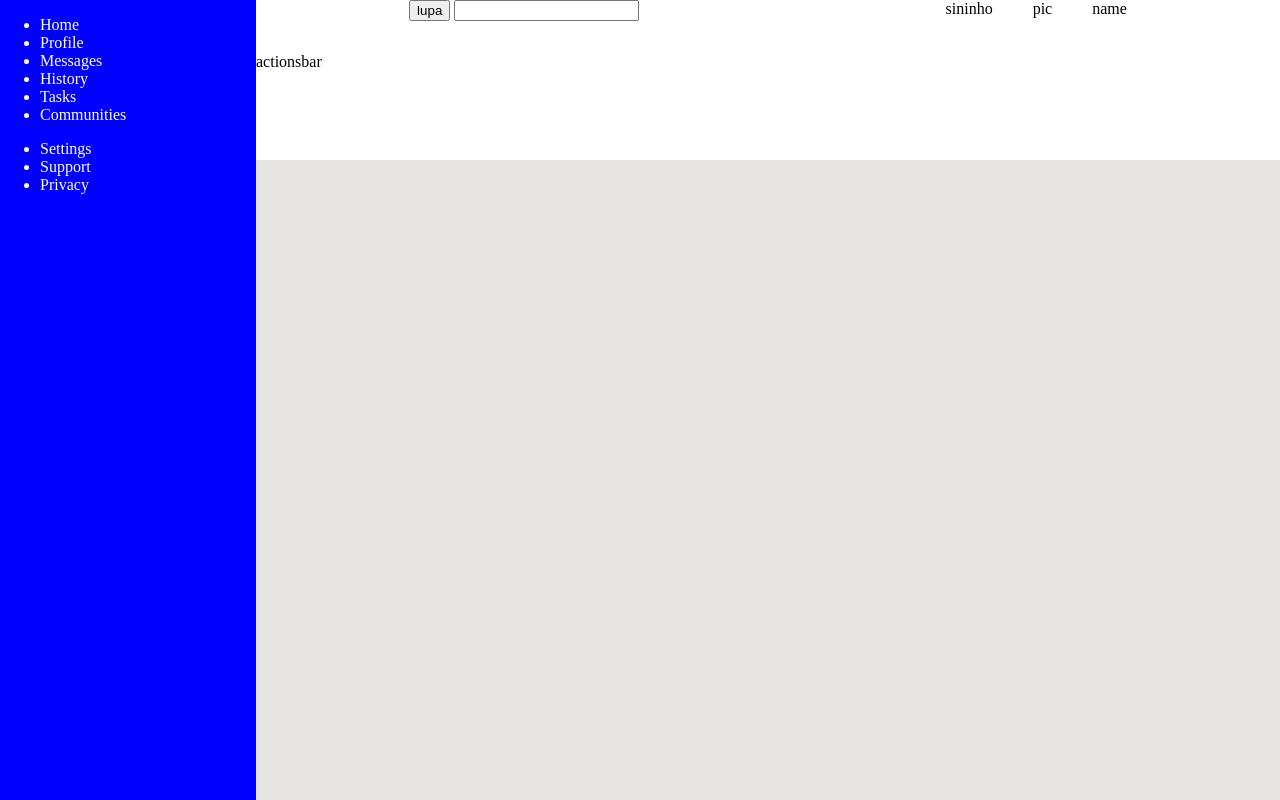
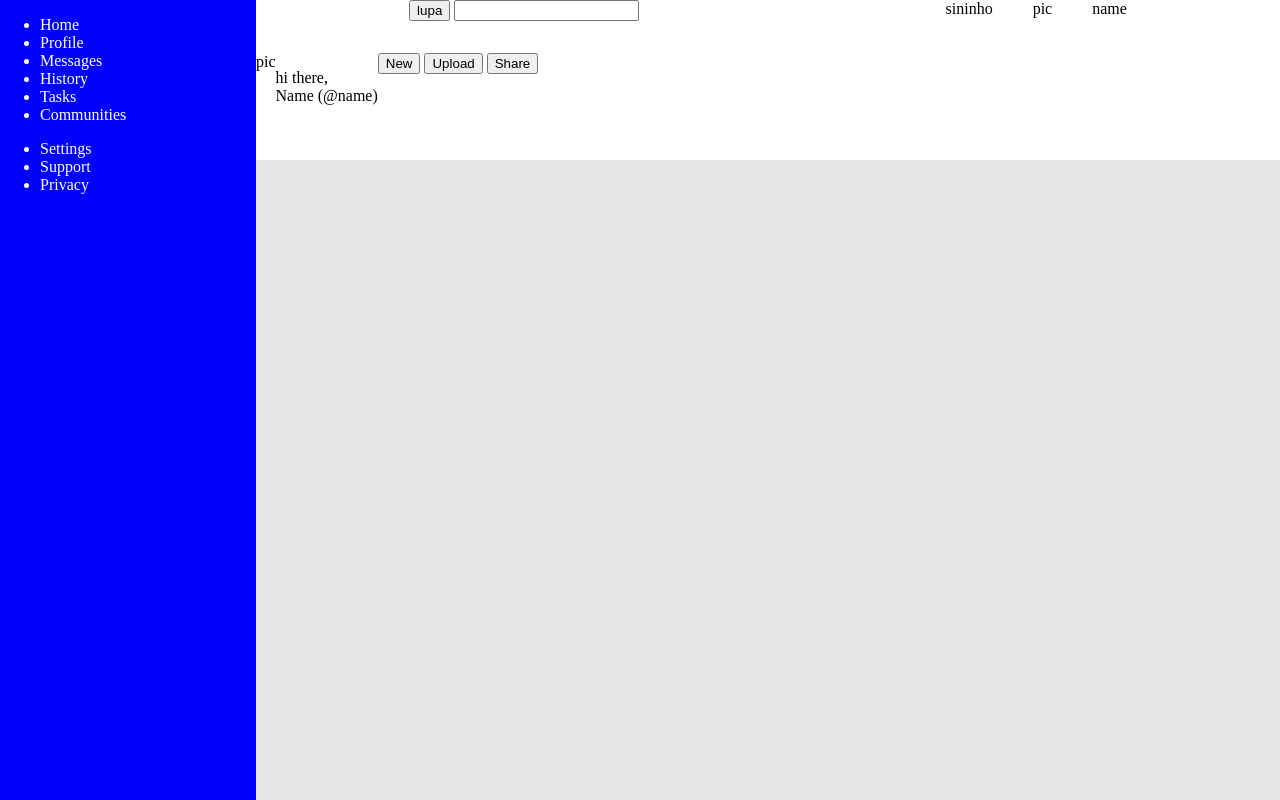
Before and after one commit to tiagohudler/dashboard, a plain HTML site: page index.html in a window 1280 px wide. Drawn offline with Linux system fonts and the light colour scheme.

Commit message:
add actionsbar structure

```diff
--- a/index.html
+++ b/index.html
@@ -18,7 +18,17 @@
             <div>name</div>
         </div>
     </div>
-    <div id="actionsbar">actionsbar</div>
+
+    <div id="actionsbar">
+        <div>pic</div>
+        <p>hi there, <br><span>Name (@name)</span></p>
+        <div>
+            <button>New</button>
+            <button>Upload</button>
+            <button>Share</button>
+        </div>
+    </div>
+
     <div id="sidebar">
         <div></div>
         <ul>
--- a/style.css
+++ b/style.css
@@ -30,4 +30,5 @@ body {
 
 #actionsbar {
     grid-area: 2 / 2 / 3 / 3;
+    display: flex;
 }
```
